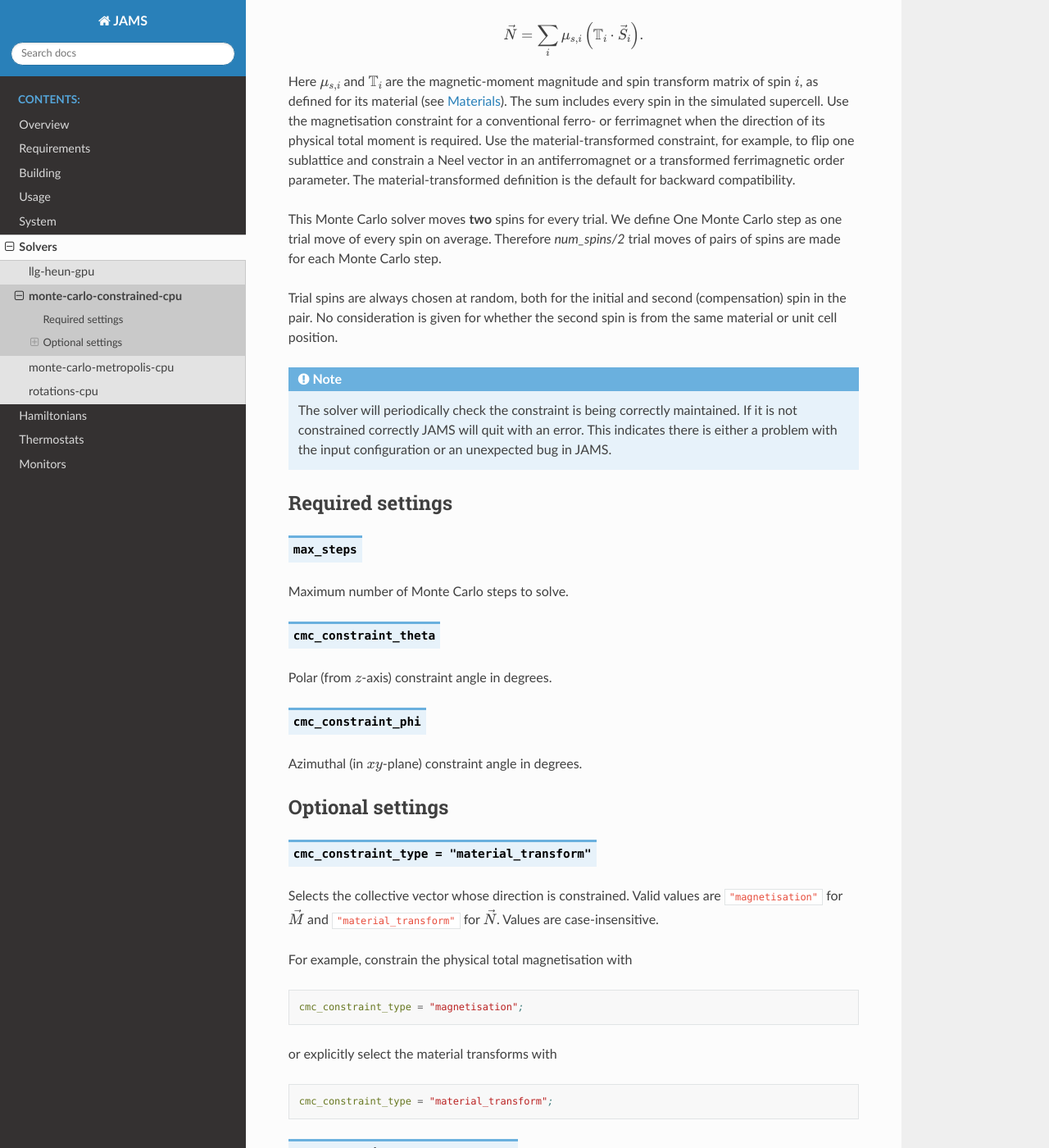
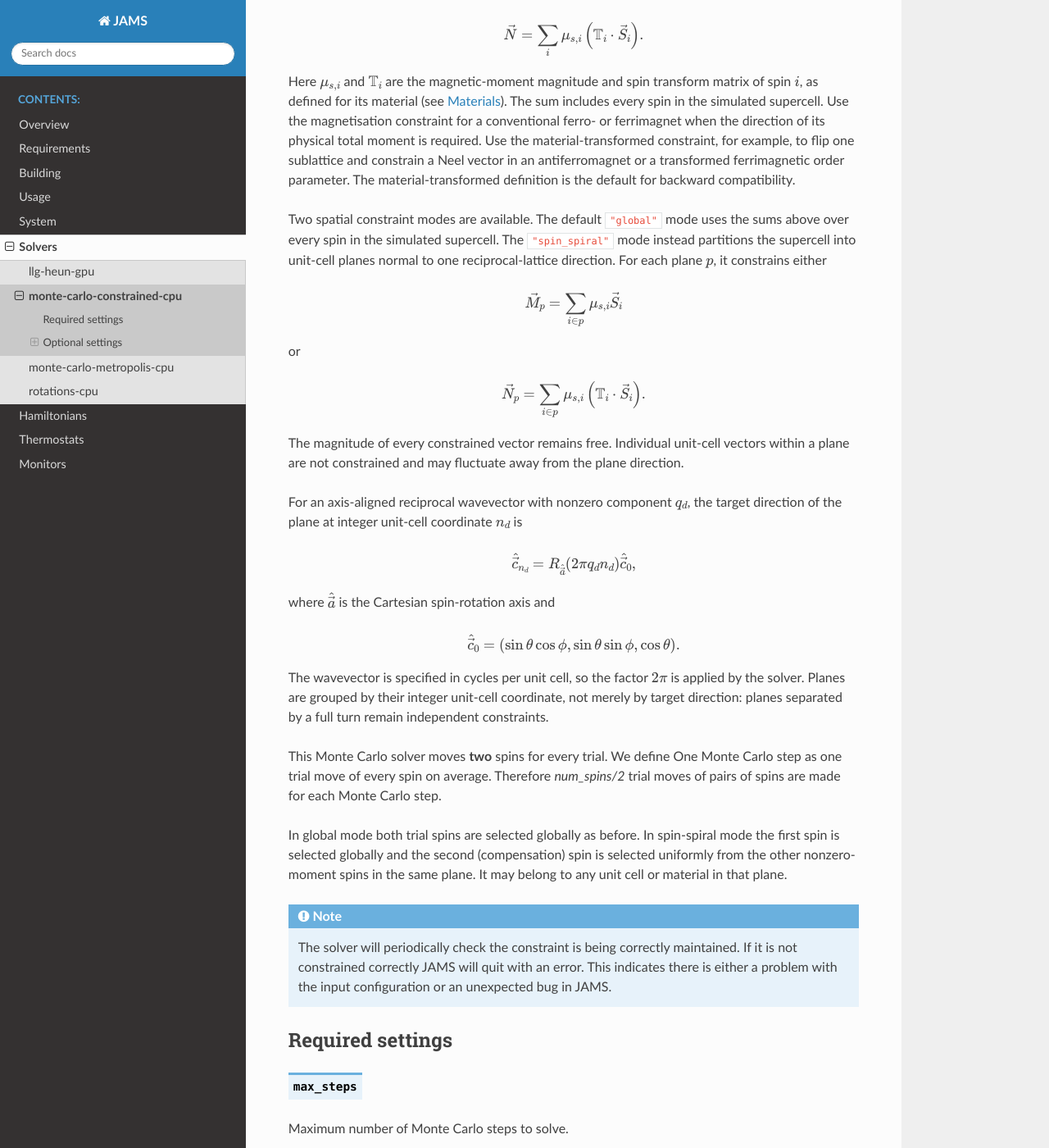
Before and after one commit to stonerlab/jams, a Sphinx documentation site: the page built from docs/source/solvers/monte-carlo-constrained-cpu.rst, in a window 1280 px wide and 1400 px high, scrolled down 409 px. Shown: the whole window at 82% size. Built offline with Sphinx 7.4.7 and the Read the Docs theme 3.1.0, drawn with Linux system fonts in a browser that asks for light colours; some of the changed text lies outside the part shown.

Commit message:
Generalise constrained Monte Carlo for spin spirals
Add plane-level spin-spiral constraints for magnetisation and transformed moments while retaining global constraints as the default. Group compensation candidates by constant-phase lattice planes, enforce periodic commensurability, and validate and auto-align each plane independently. Document the new configuration and extend the constrained-solver tests.

```diff
--- a/docs/source/solvers/monte-carlo-constrained-cpu.rst
+++ b/docs/source/solvers/monte-carlo-constrained-cpu.rst
@@ -8,7 +8,7 @@ the order parameter to a given angle. The length of the order parameter is
 free to vary. Usually this solver is used in combination with the
 :ref:`torque monitor <torque-monitor>` to calculate free energy barriers.
 
-The constraint angles can be applied to either the total magnetisation
+The constrained collective vector can be either the total magnetisation
 
 .. math::
     \vec{M} = \sum_i \mu_{s,i} \vec{S}_i,
@@ -28,13 +28,52 @@ constrain a Neel vector in an antiferromagnet or a transformed ferrimagnetic
 order parameter. The material-transformed definition is the default for
 backward compatibility.
 
+Two spatial constraint modes are available. The default ``"global"`` mode
+uses the sums above over every spin in the simulated supercell. The
+``"spin_spiral"`` mode instead partitions the supercell into unit-cell planes
+normal to one reciprocal-lattice direction. For each plane :math:`p`, it
+constrains either
+
+.. math::
+    \vec{M}_p = \sum_{i\in p} \mu_{s,i}\vec{S}_i
+
+or
+
+.. math::
+    \vec{N}_p = \sum_{i\in p} \mu_{s,i}
+    \left(\mathbb{T}_i\cdot\vec{S}_i\right).
+
+The magnitude of every constrained vector remains free. Individual unit-cell
+vectors within a plane are not constrained and may fluctuate away from the
+plane direction.
+
+For an axis-aligned reciprocal wavevector with nonzero component :math:`q_d`,
+the target direction of the plane at integer unit-cell coordinate :math:`n_d`
+is
+
+.. math::
+    \hat{\vec{c}}_{n_d} =
+    R_{\hat{\vec{a}}}\!\left(2\pi q_d n_d\right)\hat{\vec{c}}_0,
+
+where :math:`\hat{\vec{a}}` is the Cartesian spin-rotation axis and
+
+.. math::
+    \hat{\vec{c}}_0 =
+    (\sin\theta\cos\phi,\sin\theta\sin\phi,\cos\theta).
+
+The wavevector is specified in cycles per unit cell, so the factor
+:math:`2\pi` is applied by the solver. Planes are grouped by their integer
+unit-cell coordinate, not merely by target direction: planes separated by a
+full turn remain independent constraints.
+
 This Monte Carlo solver moves **two** spins for every trial. We define One Monte
 Carlo step as one trial move of every spin on average. Therefore `num_spins/2`
 trial moves of pairs of spins are made for each Monte Carlo step.
 
-Trial spins are always chosen at random, both for the initial and second
-(compensation) spin in the pair. No consideration is given for whether the
-second spin is from the same material or unit cell position.
+In global mode both trial spins are selected globally as before. In
+spin-spiral mode the first spin is selected globally and the second
+(compensation) spin is selected uniformly from the other nonzero-moment spins
+in the same plane. It may belong to any unit cell or material in that plane.
 
 .. note::
     The solver will periodically check the constraint is being correctly maintained.
@@ -60,6 +99,12 @@ Azimuthal (in :math:`xy`-plane)  constraint angle in degrees.
 Optional settings
 ^^^^^^^^^^^^^^^^^
 
+.. describe:: cmc_constraint_mode = "global"
+
+Selects the spatial collective vectors whose directions are constrained.
+Valid, case-insensitive values are ``"global"`` for one supercell-wide vector
+and ``"spin_spiral"`` for one vector per unit-cell plane.
+
 .. describe:: cmc_constraint_type = "material_transform"
 
 Selects the collective vector whose direction is constrained. Valid values are
@@ -77,6 +122,43 @@ or explicitly select the material transforms with
 .. code-block:: cfg
 
     cmc_constraint_type = "material_transform";
+
+.. describe:: cmc_spiral_wavevector
+
+Required only when ``cmc_constraint_mode = "spin_spiral"``. A three-component
+reciprocal-lattice vector in cycles per unit cell. Exactly one component must
+be finite and nonzero; oblique and zero wavevectors are rejected.
+
+If propagation direction :math:`d` is periodic and contains :math:`L_d` unit
+cells, the spiral must satisfy
+
+.. math::
+    q_d L_d \in \mathbb{Z}.
+
+The numerical distance from :math:`q_dL_d` to the nearest integer may not
+exceed :math:`10^{-8}`. An arbitrary wavelength is allowed when the
+propagation direction has open boundaries.
+
+.. describe:: cmc_spiral_axis
+
+Required only when ``cmc_constraint_mode = "spin_spiral"``. A finite,
+nonzero Cartesian vector defining the spin-space rotation axis
+:math:`\hat{\vec{a}}`. It is normalised internally.
+
+For example, a planar spiral making one turn over four periodic unit cells in
+the :math:`a` direction is configured with
+
+.. code-block:: cfg
+
+    cmc_constraint_mode = "spin_spiral";
+    cmc_constraint_type = "magnetisation";
+    cmc_constraint_theta = 90.0;
+    cmc_constraint_phi = 0.0;
+    cmc_spiral_wavevector = [0.25, 0.0, 0.0];
+    cmc_spiral_axis = [0.0, 0.0, 1.0];
+
+Every constrained plane must contain at least two nonzero-moment spins so that
+a compensation spin is available.
 
 .. describe:: cmc_constraint_tolerance = 1e-6
 
```
Also changed, not shown: 3 other files.
